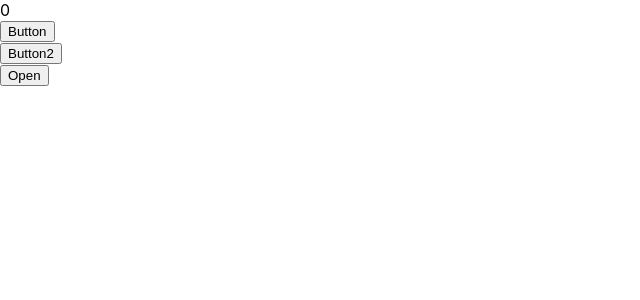
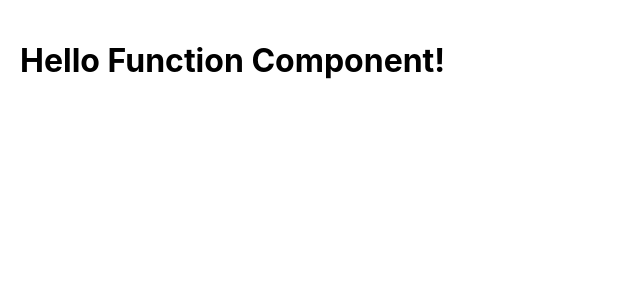
Before and after one commit to mar1n/css-html, a React (Create React App) app: page / in a window 1280 px wide. Shown: the top 300 px of the page, without its empty margins (0-640 px from the left). Built offline with nearby package versions, Linux system fonts and the light colour scheme.

Commit message:
exercise arrow  function

```diff
--- /dev/null
+++ b/src/Exercise2.js
@@ -0,0 +1,16 @@
+import React, { useState } from 'react';
+
+
+
+
+const Exercise2 = () => {
+    const greeting = 'Hello Function Component!';
+    return <Headline value={greeting} />;
+  }
+
+
+  const Headline = ({ value }) => {
+    return <h1>{value}</h1>;
+  }
+
+  export default Exercise2;
--- a/src/index.js
+++ b/src/index.js
@@ -3,10 +3,11 @@ import ReactDOM from 'react-dom';
 import './index.css';
 import App from './App';
 import Exercise from './Exercise.js';
+import Exercise2 from './Exercise2';
 
 import * as serviceWorker from './serviceWorker';
 
-ReactDOM.render(<Exercise user={{firstName: 'Szymon', lastName: 'Dawidwoicz'}} />, document.getElementById('root'));
+ReactDOM.render(<Exercise2 />, document.getElementById('root'));
 
 // If you want your app to work offline and load faster, you can change
 // unregister() to register() below. Note this comes with some pitfalls.
```
